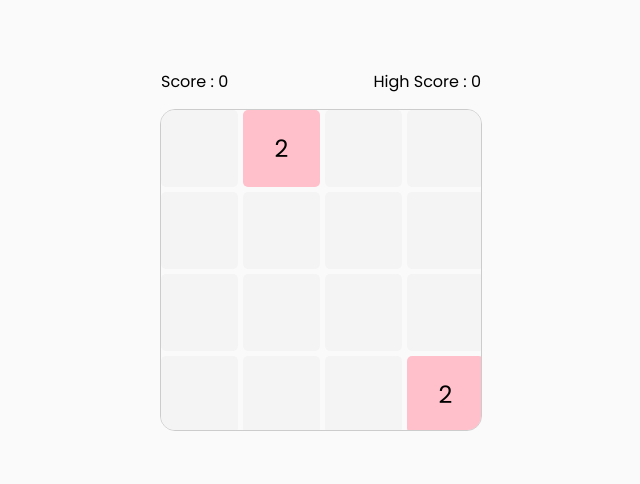
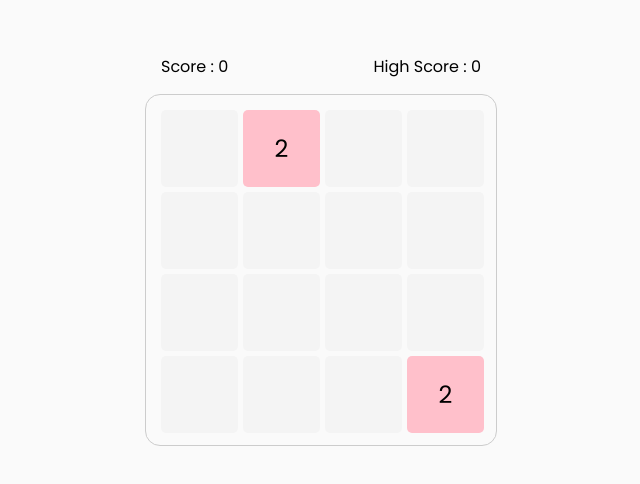
Before and after one commit to SendsTeam/SendsTeam.github.io, a plain HTML site: page index.html in a window 1280 px wide. Shown: the part 158-642 px from the top of the page, without its empty margins (319-959 px from the left). Drawn offline with Linux system fonts and the light colour scheme.

Commit message:
增加game-container的内边距

```diff
--- a/style.css
+++ b/style.css
@@ -17,6 +17,7 @@ body{
    border: 1px solid #ccc;
    overflow: hidden;
    border-radius: 15px; /* 圆角 */
+   padding: 15px; /* 增加内边距 */
 }
 
 .grid{
```
